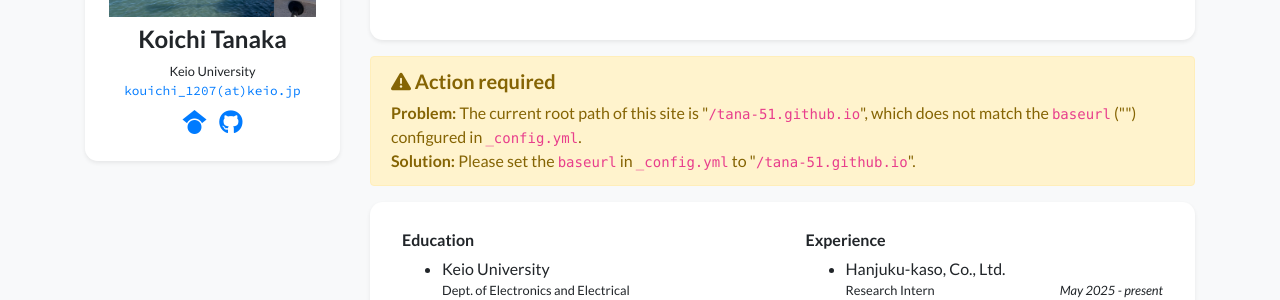
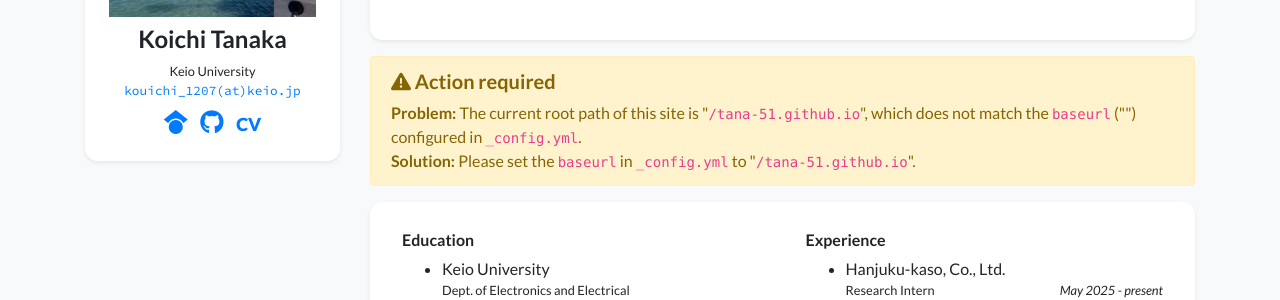
Before and after one commit to tana-51/tana-51.github.io, a Jekyll site: the page built from index.html, in a window 1280 px wide. Shown: the part 242-542 px from the top of the page. Built offline with Jekyll 4.4.1, drawn with Linux system fonts in a browser that asks for light colours; nearby versions of some CDN libraries; a style sheet for code colours, icons or effects is not loaded.

Commit message:
Include CV link in profile card mini widget
Add CV link to profile card if available.

```diff
--- a/_includes/widgets/profile_card_mini.html
+++ b/_includes/widgets/profile_card_mini.html
@@ -61,6 +61,14 @@
                         </a>
                         {% endif %}
 
+                        {% if site.data.profile.cv_link %}
+                        <a class="px-1 no-break"
+                           target="_blank"
+                           href="{{ site.data.profile.cv_link | relative_url }}">
+                            <strong style="font-size: 0.75em;">CV</strong>
+                        </a>
+                        {% endif %}
+
                         {% if site.data.profile.wechat_qrcode %}
                         <a class="px-1 no-break" data-toggle="modal" data-target="#modal-wechat">
                             <i class="fab fa-weixin"></i>
```
